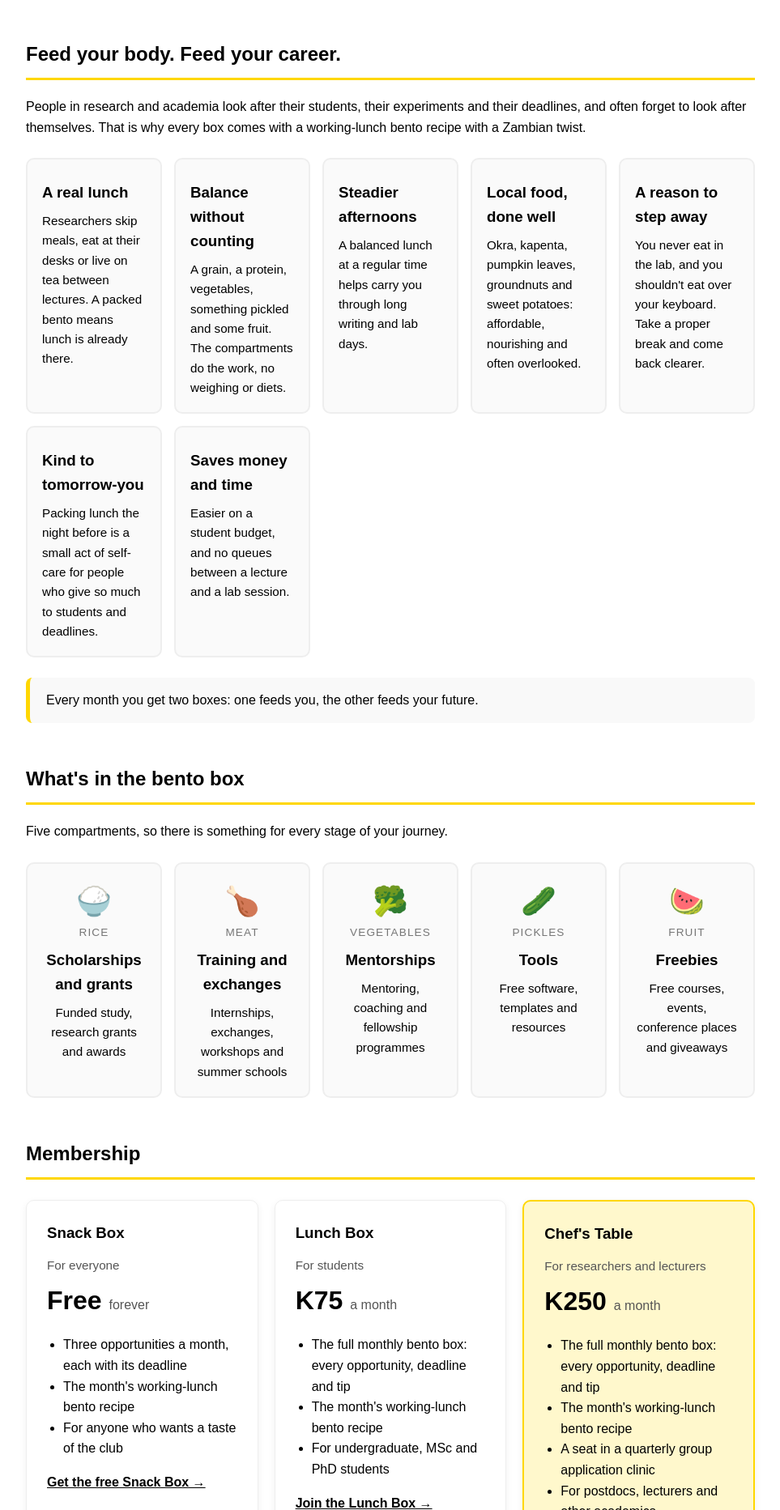
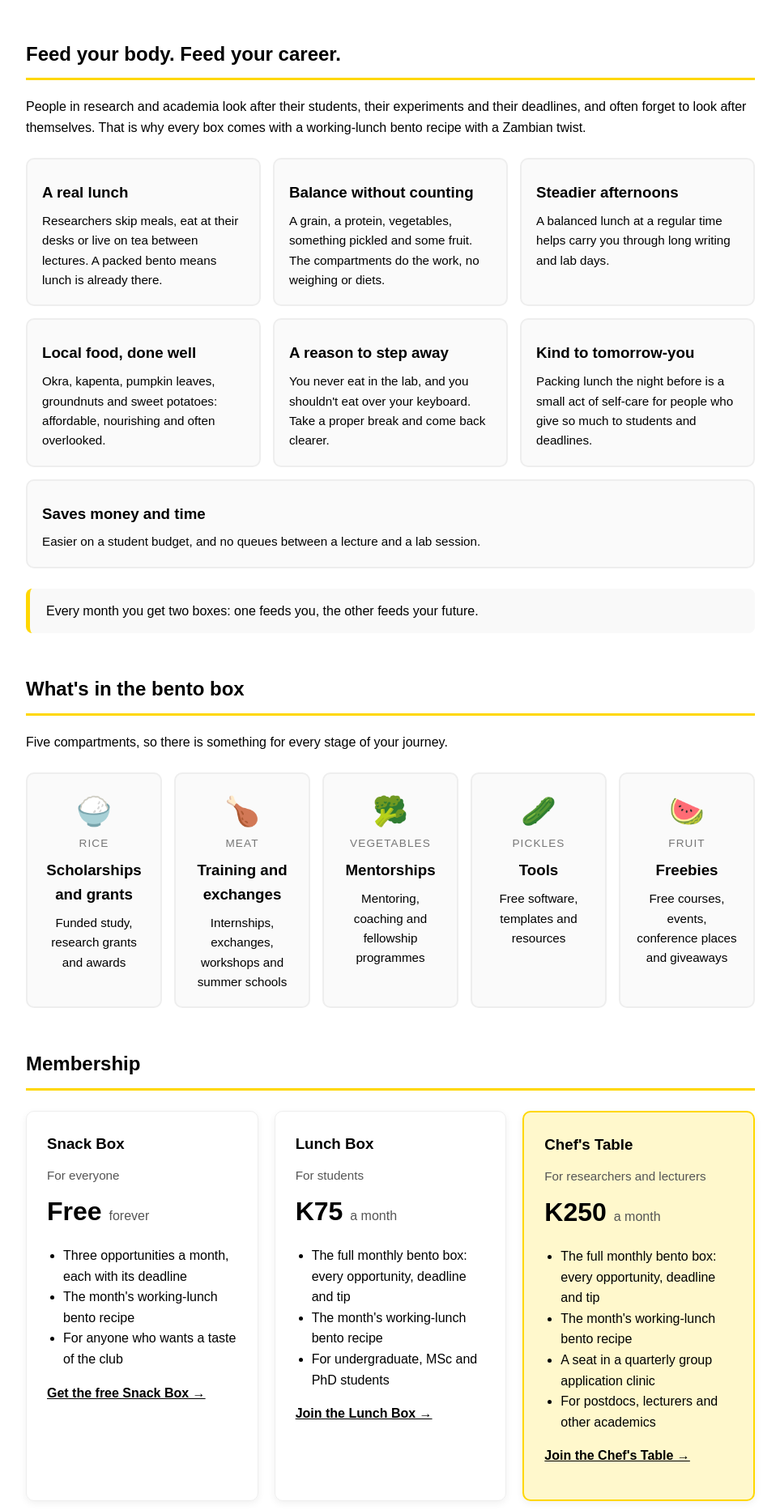
Before and after one commit to mmutondo/mmutondo.github.io, a Jekyll site: the page freelunchclub.html, which Jekyll copies as it is, in a window 1280 px wide. Shown: the part 1156-3021 px from the top of the page at 81% size, without its empty margins (158-1121 px from the left). Built offline with Jekyll 4.4.1, drawn with Linux system fonts in a browser that asks for light colours.

Commit message:
Free Lunch Club page: reason cards fill each row with no gaps
Co-Authored-By: Claude Opus 5.5 <noreply@anthropic.com>
Claude-Session: https://claude.ai/code/session_01EKxmyb8EnG9A94CFrRmYRt

```diff
--- a/freelunchclub.html
+++ b/freelunchclub.html
@@ -176,6 +176,16 @@
 
     .compartment.reason {
       text-align: left;
+    }
+
+    /* Reasons fill every row: cards in a short last row stretch to the edge */
+    .bento.reasons {
+      display: flex;
+      flex-wrap: wrap;
+    }
+
+    .bento.reasons .compartment {
+      flex: 1 1 220px;
     }
 
     .compartment p {
@@ -509,7 +519,7 @@
     <section id="why-bento">
       <h2>Feed your body. Feed your career.</h2>
       <p>People in research and academia look after their students, their experiments and their deadlines, and often forget to look after themselves. That is why every box comes with a working-lunch bento recipe with a Zambian twist.</p>
-      <div class="bento">
+      <div class="bento reasons">
         <div class="compartment reason">
           <h3>A real lunch</h3>
           <p>Researchers skip meals, eat at their desks or live on tea between lectures. A packed bento means lunch is already there.</p>
```
